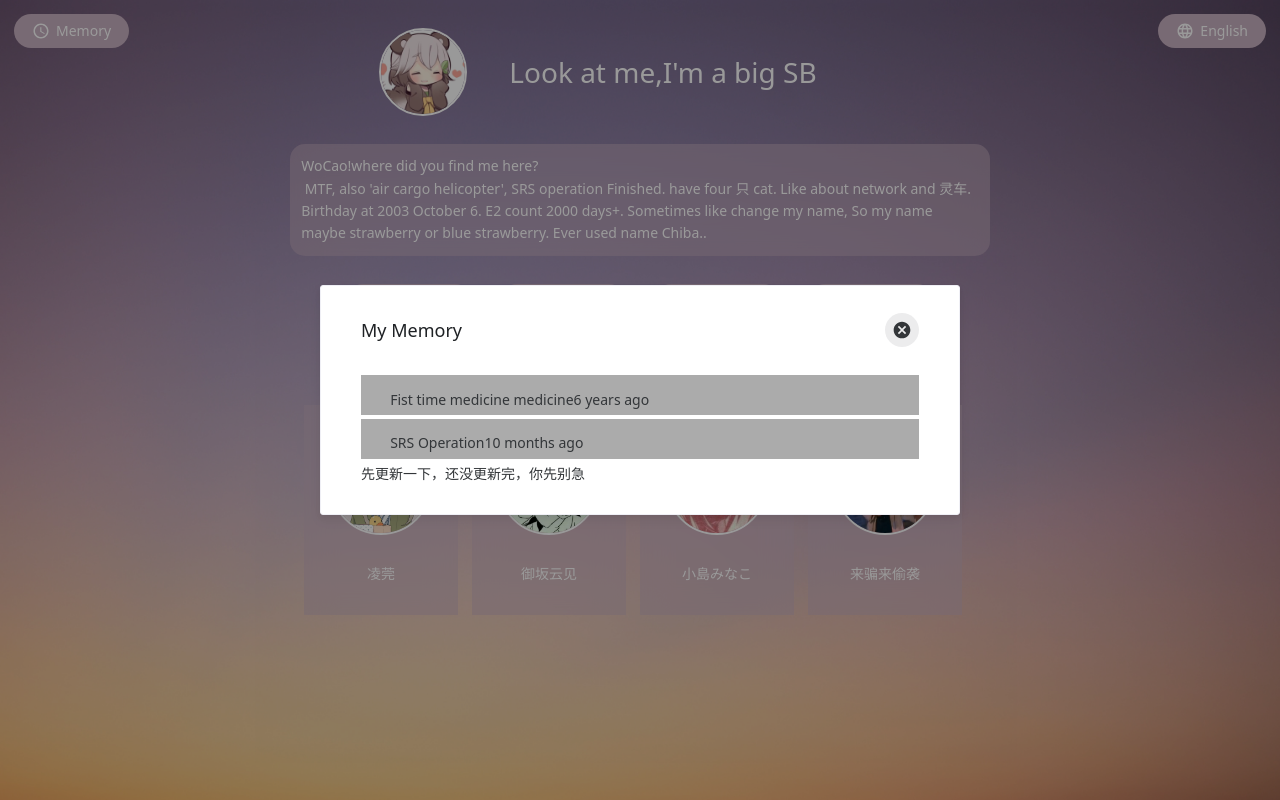
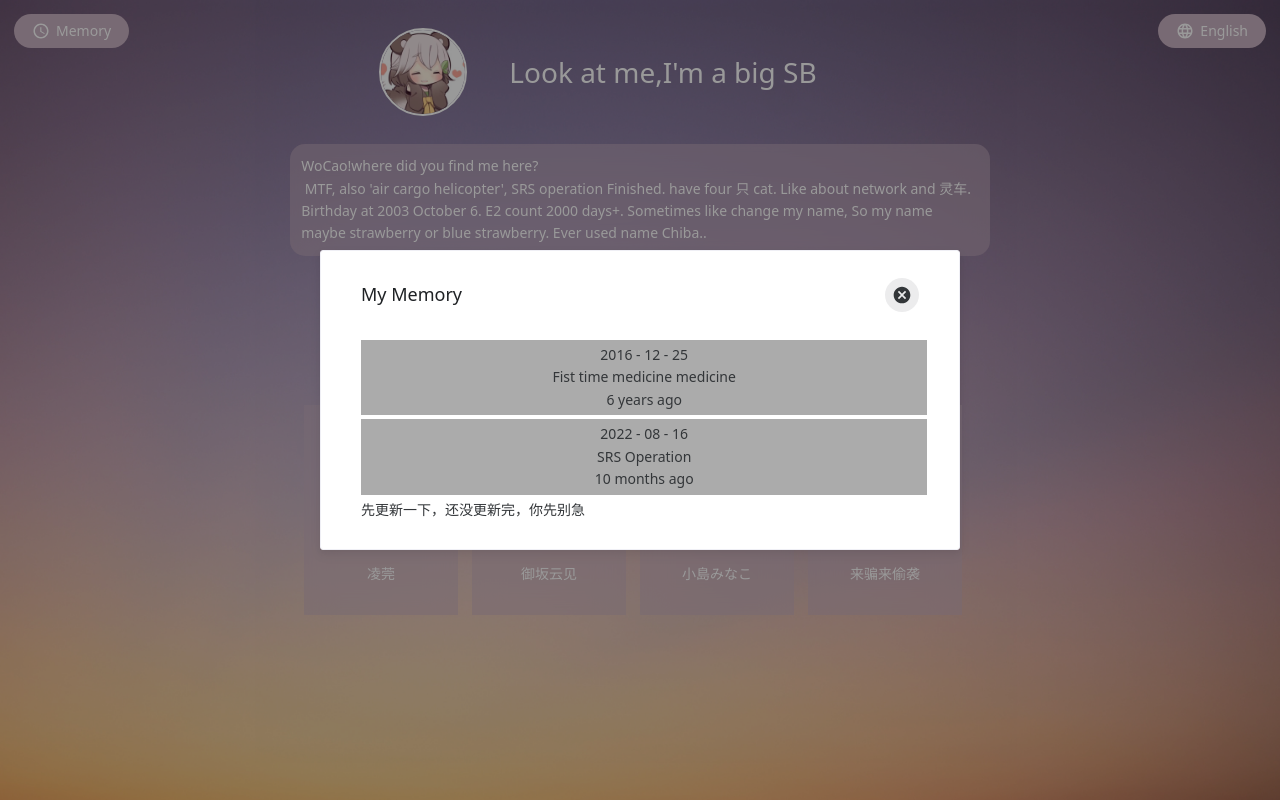
Before and after one commit to chiba233/newMainpage, a Vue app: page / in a window 1280 px wide. Both pictures are taken after a click on the button "Memory". Built offline with nearby package versions, Linux system fonts and the light colour scheme; some icons are missing.

Commit message:
update:v2.0 have some bug

```diff
--- a/src/components/fromNowTime.vue
+++ b/src/components/fromNowTime.vue
@@ -8,7 +8,7 @@
       </template>
       <a v-if="lang==='en'">{{ fromNowI18.en.button }}</a>
       <a v-if="lang==='zh'">{{ fromNowI18.zh.button }}</a>
-      <a v-if="lang==='other'">{{fromNowI18.other.button}}</a>
+      <a v-if="lang==='other'">{{ fromNowI18.other.button }}</a>
     </n-button>
     <n-modal v-model:show="showModal">
       <n-card
@@ -26,13 +26,15 @@
         </template>
         <div class="allTimeCard">
           <div class="timeCard" v-for="{nameZH,nameEN,time,nameOther} in fromNow">
-            <n-icon size="25">
-
-            </n-icon>
+            <div class="thatDay">
+              <a>{{ time.substring(0, 4) }} - {{ time.substring(4, 6) }} - {{ time.substring(6, 8) }}</a>
+            </div>
             <a v-if="lang==='zh'">{{ nameZH }}</a>
             <a v-if="lang==='en'">{{ nameEN }}</a>
-            <a v-if="lang==='other'">{{nameOther}}</a>
+            <a v-if="lang==='other'">{{ nameOther }}</a>
+            <div>
             <a>{{ moment(time).fromNow() }}</a>
+            </div>
           </div>
           <a>先更新一下，还没更新完，你先别急</a>
         </div>
@@ -59,7 +61,7 @@ const clickMemory = () => {
     boxTitle.value = fromNowI18.zh.title
   } else if (lang.value === "en") {
     boxTitle.value = fromNowI18.en.title
-  }else if(lang.value === "other"){
+  } else if (lang.value === "other") {
     boxTitle.value = fromNowI18.other.title
   }
 }
@@ -84,12 +86,17 @@ const showModal = ref(false)
   @media (max-width: 420px) {
     width: 100%;
   }
-  .allTimeCard{
+
+  .allTimeCard {
     display: flex;
     flex-direction: column;
   }
 
   .timeCard {
+    width: 100%;
+    display: flex;
+    flex-direction: column;
+    text-align: center;
     background-color: rgba(89, 89, 89, 0.5);
     padding: 0.3em;
     margin-bottom: 0.3em;
--- a/src/components/ts/useStoage.ts
+++ b/src/components/ts/useStoage.ts
@@ -1,10 +1,18 @@
 import {useStorage} from "@vueuse/core";
+import moment from "moment/moment";
+import 'moment/dist/locale/en-au.js';
+import 'moment/dist/locale/zh-cn.js';
 
-let browserLang: string = navigator.language.substring(0, 2)
+
+    let browserLang: string = navigator.language.substring(0, 2)
 if (navigator.language.substring(0, 2) != "zh" && "en") {
     browserLang = "en"
 }
 
-console.log(browserLang)
+
+
+moment.locale(browserLang)
+
+console.log(moment.locales())
 const lang: any = useStorage("useLang", browserLang)
 export default lang
```
